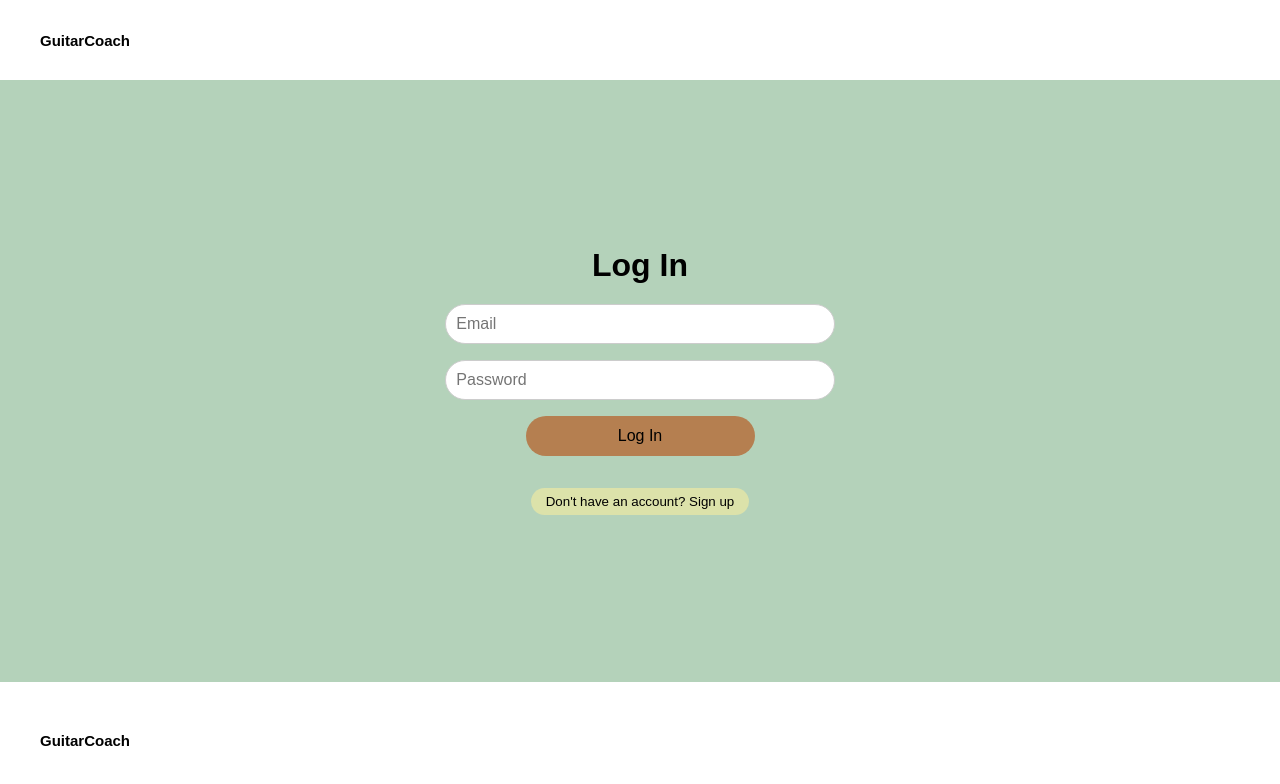
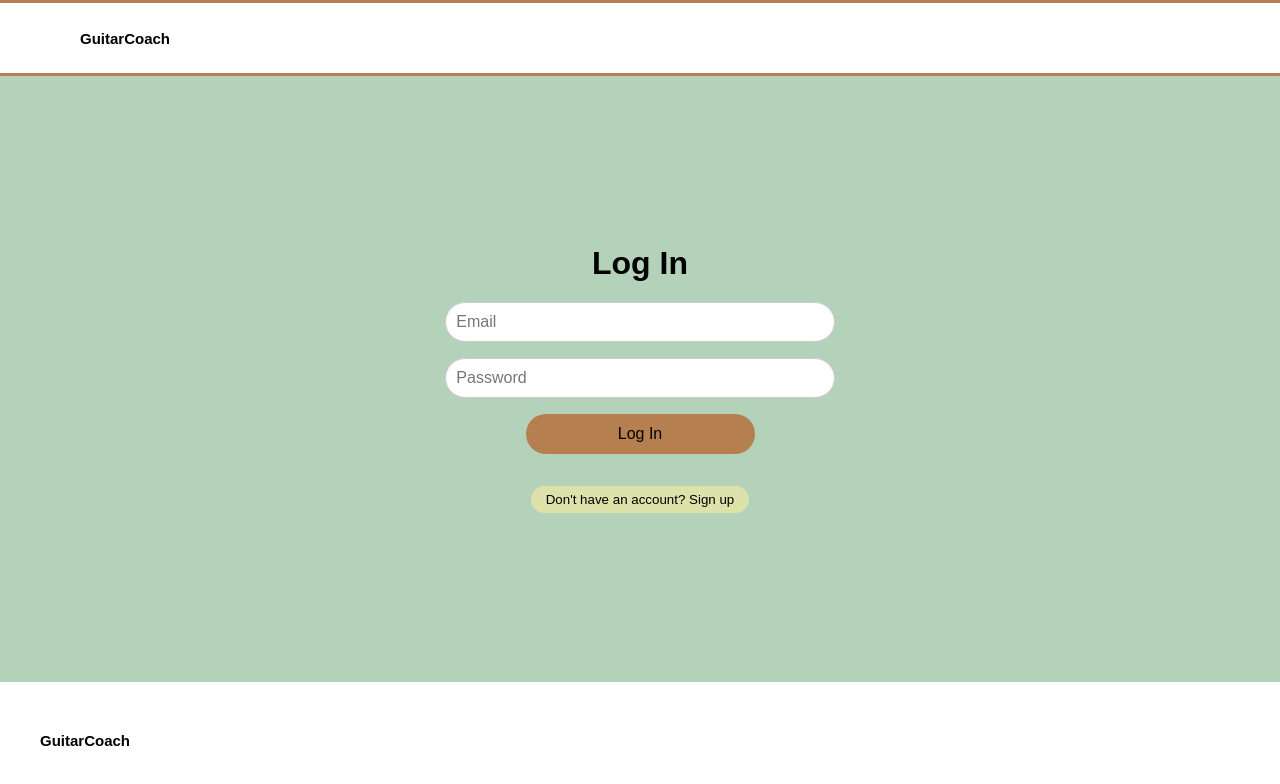
Before and after one commit to Jackson-earl-school/Guitar-Coach, a React (Vite) app in the folder guitarcoach/: page /login in a window 1280 px wide. Shown: the top 784 px of the page. Built offline with nearby package versions, Linux system fonts and the light colour scheme; no server answers.

Commit message:
fixed header and logo header for login

```diff
--- a/guitarcoach/src/style/HomePage.css
+++ b/guitarcoach/src/style/HomePage.css
@@ -1,6 +1,9 @@
 .homepage-header {
-    background-color: rgb(255, 255, 255);
-    height: 80px;
+    background-color: #fff;
+    padding: 15px 40px;
+    border-bottom: 3.75px solid #B57F50;
+    border-top: 3.75px solid #B57F50;
+    width: 100%;
 }
 
 .container {
--- a/guitarcoach/src/style/LoginPage.css
+++ b/guitarcoach/src/style/LoginPage.css
@@ -17,9 +17,13 @@
 }
 
 .login-header {
-    background-color: white;
-    height: 80px;
-    display: flex;
+    background-color: #fff;
+    padding: 15px 40px;
+    border-bottom: 3.75px solid #B57F50;
+    border-top: 3.75px solid #B57F50;
+    width: 100%;
+    height: 76px;
+    align-content: center;
 }
 
 .container {
```
